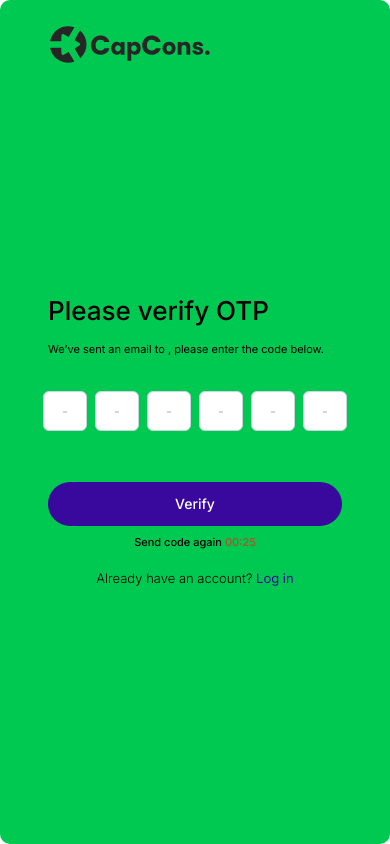
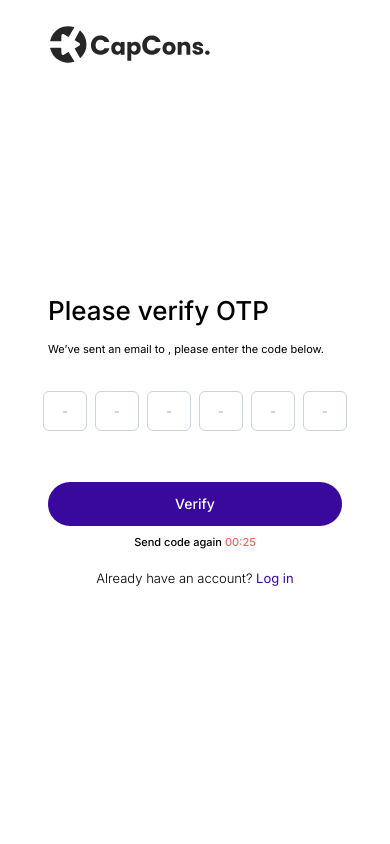
Before and after one commit to dhruv-capcons/capcons-social, a Next.js app: page /forgot-password/verify-otp in a window 390 px wide. Built offline with nearby package versions, Linux system fonts and the light colour scheme; no server answers.

Commit message:
test:06 - mobile screen scroll fix

```diff
--- a/app/(auth)/layout.tsx
+++ b/app/(auth)/layout.tsx
@@ -126,7 +126,7 @@ export default function RootLayout({
                 </p>
               </div>
 
-              <div className="w-full sm:min-w-110 sm:max-w-110 h-screen! xmd:h-auto xmd:max-h-[91.5vh] bg-green-500 rounded-lg xmd:flex-1 p-6 px-12 flex flex-col justify-start overflow-y-auto">
+              <div className="w-full sm:min-w-110 sm:max-w-110 h-screen! xmd:h-auto! xmd:max-h-[91.5vh]! bg-white rounded-lg xmd:flex-1! p-6 px-12 flex flex-col justify-start overflow-y-hidden!">
                 <div className="shrink-0">
                   <Link href="/sign-up">
                     <Image
```
